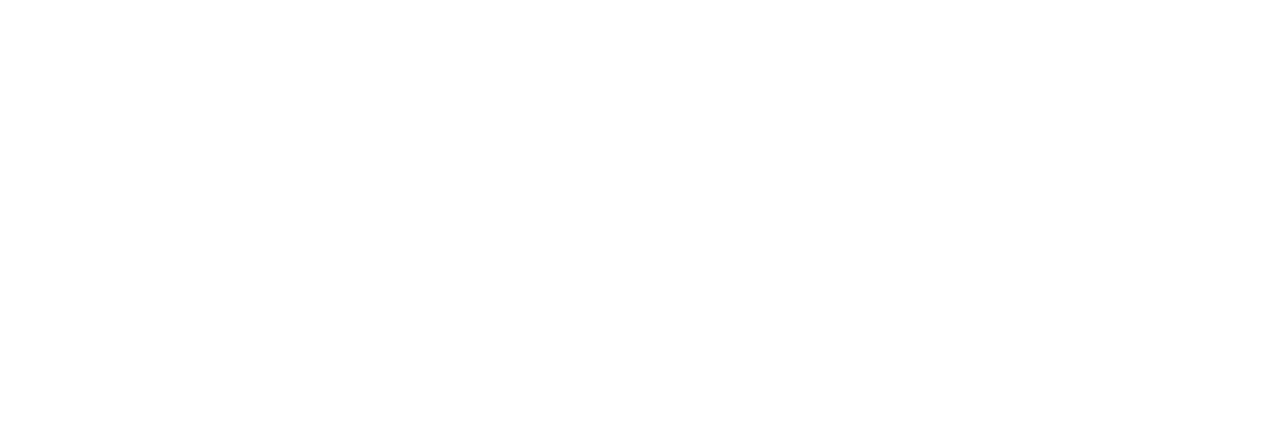
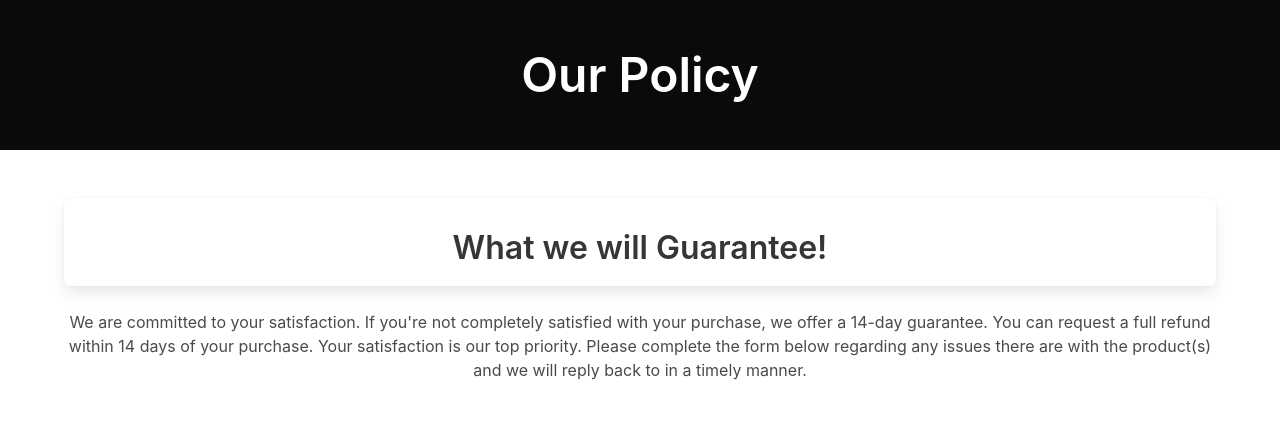
Before and after one commit to antman1997/VibeBetter, a plain HTML site: page policy.html in a window 1280 px wide. Drawn offline with nearby package versions, Linux system fonts and the light colour scheme.

Commit message:
uodated Policy file

```diff
--- a/policy.html
+++ b/policy.html
@@ -7,3 +7,31 @@
     <link rel="stylesheet" href="https://cdnjs.cloudflare.com/ajax/libs/font-awesome/5.15.4/css/all.min.css">
     <title>Vibe Better Official</title>
     </head>
+
+    <body>
+        <!--Title of Policy-->
+        <section class="hero is-black">
+            <div class="hero-body">
+                <div class="container-brand">
+                  <h1 class="title has-text-centered is-1">
+                    Our Policy
+                  </h1>
+                </div>
+            </div>
+          </section>
+
+          <!--Information about Policy-->
+          <section class="section">
+            <div class="container">
+                <div class="box">
+                    <h1 class="title has-text-centered mt-3">
+                        What we will Guarantee!
+                    </h1>
+                </div>
+                <p class="About has-text-centered">
+                     We are committed to your satisfaction. If you're not completely satisfied with your purchase, we offer a 14-day guarantee.
+                    You can request a full refund within 14 days of your purchase. Your satisfaction is our top priority. Please complete the form below regarding any issues there are with the product(s) and we will reply back to in a timely manner.
+                </p>
+            </div>
+        </section>
+    </body>
```
Also changed, not shown: index.html (+7 -6 lines).
